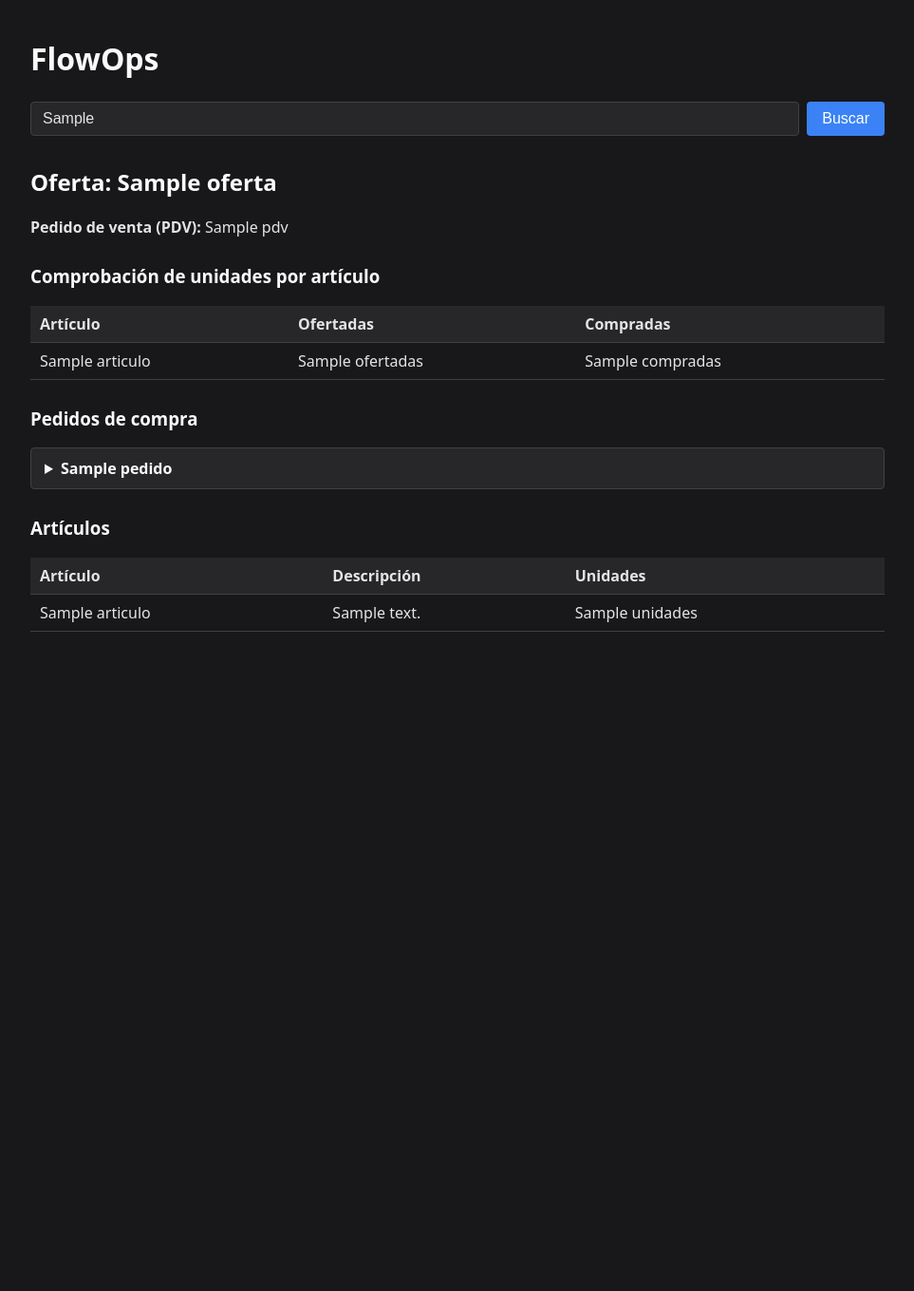
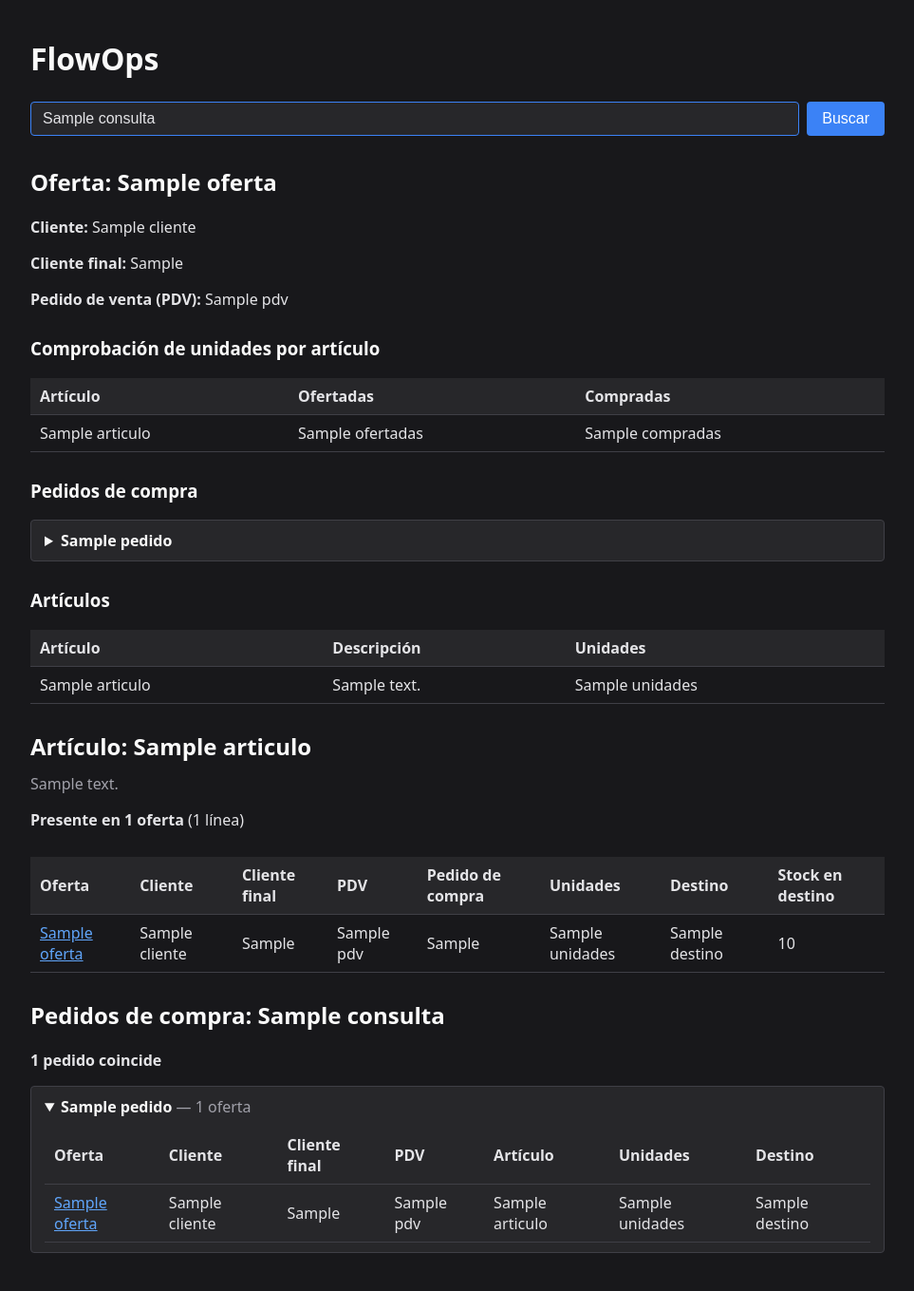
Before and after one commit to Adriangcia/FlowOps, a Flask app: template app/templates/index.html in a window 1280 px wide. Shown: the whole page at 95% size, without its empty margins (158-1121 px from the left). Before the commit the page ends 665 px from the top, so only its background shows below. Run offline with Flask 3, Linux system fonts and the light colour scheme; the template is opened without the code that fills it: most values are stand-ins (such as "Sample title", 1, 10 or a date in 2020).

Commit message:
Busqueda por oferta, pedido de compra y articulos, muestra stocks en destino y avisos de compras incompletas

```diff
--- a/app/static/style.css
+++ b/app/static/style.css
@@ -86,6 +86,27 @@ ul {
     padding-left: 20px;
 }
 
+/* Enlaces (ej: de la búsqueda por artículo a la vista de la oferta) */
+a {
+    color: #60a5fa;
+}
+
+a:hover {
+    color: #93c5fd;
+}
+
+/* Descripción bajo el título en la búsqueda por artículo */
+.descripcion-articulo {
+    color: #a1a1aa;
+    margin-top: -8px;
+}
+
+/* Si la tabla de resultados es muy ancha, hace scroll horizontal
+   en vez de desbordar la página */
+.tabla-scroll {
+    overflow-x: auto;
+}
+
 /* Acordeones de pedidos de compra */
 .acordeon-pedido {
     border: 1px solid #3f3f46;
@@ -104,6 +125,21 @@ ul {
 .acordeon-pedido table {
     margin-top: 10px;
 }
+
+/* Texto secundario en el resumen de cada pedido de compra */
+.resumen-pedido {
+    font-weight: 400;
+    color: #a1a1aa;
+}
+
+/* Aviso informativo (no es un error): ej. demasiados resultados */
+.mensaje-aviso {
+    color: #fde68a;
+    background-color: #422006;
+    padding: 10px 14px;
+    border-radius: 4px;
+}
+
 /* Filas con alerta de discrepancia de unidades */
 .fila-warning {
     background-color: #450a0a;
--- a/app/templates/index.html
+++ b/app/templates/index.html
@@ -8,13 +8,15 @@
 <body>
     <h1>FlowOps</h1>
 
+    <!-- Buscador único: acepta una oferta, un artículo o un pedido de compra -->
     <form method="get" action="/">
         <input
             type="text"
-            id="oferta"
-            name="oferta"
-            value="{{ oferta_buscada }}"
-            placeholder="Buscar oferta, ej: 01OFE2026T012740"
+            id="q"
+            name="q"
+            value="{{ consulta }}"
+            placeholder="Buscar oferta, artículo o pedido de compra, ej: 01OFE2026T012740, A40-031 o OCA:2026/D005290"
+            autofocus
         >
         <button type="submit">Buscar</button>
     </form>
@@ -24,11 +26,19 @@
     {% endif %}
 
     {% if no_encontrado %}
-        <p class="mensaje-error">No se ha encontrado ninguna oferta con esa referencia.</p>
+        <p class="mensaje-error">
+            No se ha encontrado ninguna oferta, artículo ni pedido de compra con ese código.
+            {% if consulta | length < min_caracteres_pedido %}
+                <br>Para buscar pedidos de compra escribe al menos {{ min_caracteres_pedido }} caracteres.
+            {% endif %}
+        </p>
     {% endif %}
 
+    <!-- ===================== RESULTADO: BÚSQUEDA POR OFERTA ===================== -->
     {% if resultado %}
         <h2>Oferta: {{ resultado.oferta }}</h2>
+        <p><strong>Cliente:</strong> {{ resultado.cliente }}</p>
+        <p><strong>Cliente final:</strong> {{ resultado.cliente_final }}</p>
         <p><strong>Pedido de venta (PDV):</strong> {{ resultado.pdv }}</p>
 
         <h3>Comprobación de unidades por artículo</h3>
@@ -108,5 +118,103 @@
             </tbody>
         </table>
     {% endif %}
+
+    <!-- ===================== RESULTADO: BÚSQUEDA POR ARTÍCULO ===================== -->
+    {% if resultado_articulo %}
+        <h2>Artículo: {{ resultado_articulo.articulo }}</h2>
+        <p class="descripcion-articulo">{{ resultado_articulo.descripcion }}</p>
+        {% set n_ofertas = resultado_articulo.total_ofertas %}
+        {% set n_lineas = resultado_articulo.lineas | length %}
+        <p>
+            <strong>Presente en {{ n_ofertas }} {{ 'oferta' if n_ofertas == 1 else 'ofertas' }}</strong>
+            ({{ n_lineas }} {{ 'línea' if n_lineas == 1 else 'líneas' }})
+        </p>
+
+        <div class="tabla-scroll">
+            <table>
+                <thead>
+                    <tr>
+                        <th>Oferta</th>
+                        <th>Cliente</th>
+                        <th>Cliente final</th>
+                        <th>PDV</th>
+                        <th>Pedido de compra</th>
+                        <th>Unidades</th>
+                        <th>Destino</th>
+                        <th>Stock en destino</th>
+                    </tr>
+                </thead>
+                <tbody>
+                    {% for l in resultado_articulo.lineas %}
+                    <tr>
+                        <!-- El enlace lleva a la vista completa de esa oferta -->
+                        <td><a href="{{ url_for('main.index', q=l.oferta) }}">{{ l.oferta }}</a></td>
+                        <td>{{ l.cliente }}</td>
+                        <td>{{ l.cliente_final }}</td>
+                        <td>{{ l.pdv }}</td>
+                        <td>{{ l.pedido_compra }}</td>
+                        <td>{{ l.unidades }}</td>
+                        <td>{{ l.destino if l.destino else "-" }}</td>
+                        <td>{{ l.stock if l.stock is not none else "-" }}</td>
+                    </tr>
+                    {% endfor %}
+                </tbody>
+            </table>
+        </div>
+    {% endif %}
+
+    <!-- ===================== RESULTADO: BÚSQUEDA POR PEDIDO DE COMPRA ===================== -->
+    {% if resultado_pedido %}
+        <h2>Pedidos de compra: {{ consulta }}</h2>
+        {% set n_pedidos = resultado_pedido.total_pedidos %}
+        <p><strong>{{ n_pedidos }} {{ 'pedido coincide' if n_pedidos == 1 else 'pedidos coinciden' }}</strong></p>
+
+        {% if resultado_pedido.truncado %}
+            <p class="mensaje-aviso">
+                Hay demasiados resultados: se muestran solo los primeros {{ resultado_pedido.pedidos | length }}.
+                Escribe más del código para afinar la búsqueda.
+            </p>
+        {% endif %}
+
+        {% for pedido in resultado_pedido.pedidos %}
+        <!-- Si solo hay un pedido, se muestra ya desplegado -->
+        <details class="acordeon-pedido" {% if resultado_pedido.pedidos | length == 1 %}open{% endif %}>
+            <summary>
+                {{ pedido.nombre }}
+                <span class="resumen-pedido">
+                    — {{ pedido.total_ofertas }} {{ 'oferta' if pedido.total_ofertas == 1 else 'ofertas' }}
+                </span>
+            </summary>
+            <div class="tabla-scroll">
+                <table>
+                    <thead>
+                        <tr>
+                            <th>Oferta</th>
+                            <th>Cliente</th>
+                            <th>Cliente final</th>
+                            <th>PDV</th>
+                            <th>Artículo</th>
+                            <th>Unidades</th>
+                            <th>Destino</th>
+                        </tr>
+                    </thead>
+                    <tbody>
+                        {% for l in pedido.lineas %}
+                        <tr>
+                            <td><a href="{{ url_for('main.index', q=l.oferta) }}">{{ l.oferta }}</a></td>
+                            <td>{{ l.cliente }}</td>
+                            <td>{{ l.cliente_final }}</td>
+                            <td>{{ l.pdv }}</td>
+                            <td>{{ l.articulo }}</td>
+                            <td>{{ l.unidades }}</td>
+                            <td>{{ l.destino if l.destino else "-" }}</td>
+                        </tr>
+                        {% endfor %}
+                    </tbody>
+                </table>
+            </div>
+        </details>
+        {% endfor %}
+    {% endif %}
 </body>
 </html>
```
Also changed, not shown: app/excel_reader.py (+263 -17 lines), app/routes.py (+33 -14 lines).
